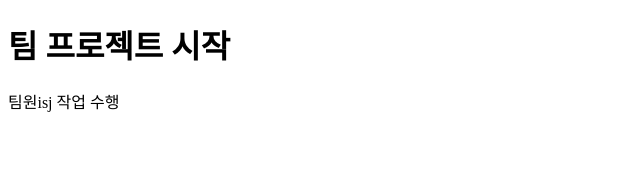
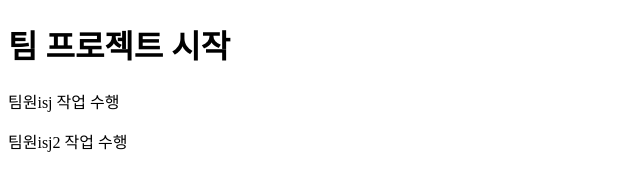
Before and after one commit to solarluvsla/ezen_team_20260226, a plain HTML site: page index.html in a window 1280 px wide. Shown: the whole page, without its empty margins (0-640 px from the left). Drawn offline with Linux system fonts and the light colour scheme.

Commit message:
팀원isj2 작업 수행

```diff
--- a/index.html
+++ b/index.html
@@ -8,5 +8,6 @@
 <body>
   <h1>팀 프로젝트 시작</h1>
   <p>팀원isj 작업 수행</p>
+  <p>팀원isj2 작업 수행</p>
 </body>
 </html>
```
